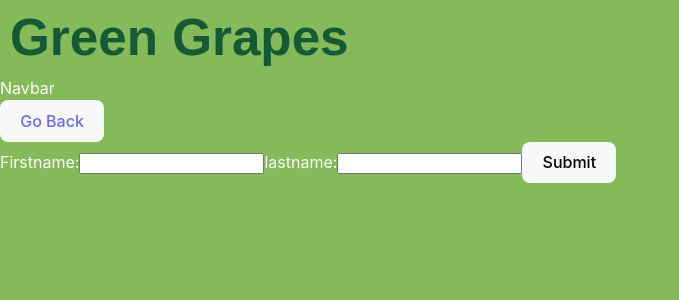
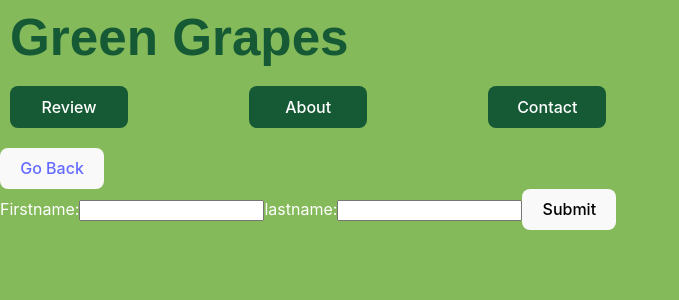
Before and after one commit to miravit/GreenGrapes_WineReviews, a React (Vite) app in the folder frontend/: page /review in a window 1280 px wide. Shown: the top 300 px of the page, without its empty margins (0-679 px from the left). Built offline with nearby package versions, Linux system fonts and the light colour scheme; no server answers; a web font is replaced by a local one.

Commit message:
feat : navigation buttons

```diff
--- a/frontend/src/Router.tsx
+++ b/frontend/src/Router.tsx
@@ -4,6 +4,8 @@ import { ReviewPage } from "./components/pages/ReviewPage";
 import { Feed } from "./components/pages/Feed";
 import { Layout } from "./components/pages/Layout";
 import GlobalStyles from "./assets/GlobalStyles";
+import ContactPage from "./components/pages/ContactPage";
+import AboutPage from "./components/pages/AboutPage";
 
 export const router = createBrowserRouter([
   {
@@ -18,6 +20,8 @@ export const router = createBrowserRouter([
       { path: "/", element: <HomePage></HomePage>, index: true },
       { path: "/", element: <Feed></Feed> },
       { path: "/review", element: <ReviewPage></ReviewPage> },
+      { path: "/about", element: <AboutPage></AboutPage> },
+      { path: "/contact", element: <ContactPage></ContactPage> },
     ],
   },
 ]);
--- /dev/null
+++ b/frontend/src/components/AboutSection.tsx
@@ -0,0 +1,7 @@
+import React from "react";
+
+export const AboutSection = () => {
+  return <div>AboutSection</div>;
+};
+
+export default AboutSection;
--- /dev/null
+++ b/frontend/src/components/ContactSection.tsx
@@ -0,0 +1,7 @@
+import React from "react";
+
+export const ContactSection = () => {
+  return <div>ContactSection</div>;
+};
+
+export default ContactSection;
--- /dev/null
+++ b/frontend/src/components/Navbar.tsx
@@ -0,0 +1,100 @@
+import { useState } from "react";
+import styled from "styled-components";
+import { theme } from "../themes/theme";
+import { useNavigate } from "react-router-dom";
+
+// Create a styled component for the container
+const Container = styled.div`
+  display: flex;
+  justify-content: space-between;
+  margin-top: 20px;
+  margin-bottom: 10px;
+`;
+
+const BaseButton = styled.button`
+  background-color: ${theme.buttonColor};
+  color: ${theme.buttonTextColor};
+  width: 118px;
+`;
+
+const HomeorReviewButton = styled(BaseButton)``;
+
+const AboutButton = styled(BaseButton)``;
+
+const ContactButton = styled(BaseButton)``;
+
+export const Navbar = () => {
+  const navigate = useNavigate();
+  const [changeReviewButton, setChangeReviewButton] = useState("Review");
+  const [changeContactButton, setChangeContactButton] = useState("Contact");
+  const [changeAboutButton, setChangeAboutButton] = useState("About");
+
+  // let location = useLocation().pathname;
+  // console.log(location);
+
+  const handleButtonClick = () => {
+    if (changeReviewButton === "Review") {
+      navigate("/review");
+      setChangeReviewButton("Home");
+      setChangeAboutButton("About");
+      setChangeContactButton("Contact");
+      return;
+    } else if (changeReviewButton === "Home") {
+      navigate("/");
+      setChangeReviewButton("Review");
+      return;
+    }
+    return;
+  };
+
+  const handleContactClick = () => {
+    if (changeContactButton === "Contact") {
+      navigate("/contact");
+      setChangeContactButton("Home");
+      setChangeAboutButton("About");
+      setChangeReviewButton("Review");
+      return;
+    } else if (changeContactButton === "Home") {
+      navigate("/");
+      setChangeContactButton("Contact");
+      return;
+    }
+    return;
+  };
+
+  const handleAboutClick = () => {
+    if (changeAboutButton === "About") {
+      navigate("/about");
+      setChangeAboutButton("Home");
+      setChangeReviewButton("Review");
+      setChangeContactButton("Contact");
+      return;
+    } else if (changeAboutButton === "Home") {
+      navigate("/");
+      setChangeAboutButton("About");
+
+      return;
+    }
+    return;
+  };
+
+  return (
+    <>
+      <Container>
+        <HomeorReviewButton onClick={handleButtonClick}>
+          {changeReviewButton}
+        </HomeorReviewButton>
+
+        <AboutButton onClick={handleAboutClick}>
+          {changeAboutButton}
+        </AboutButton>
+
+        <ContactButton onClick={handleContactClick}>
+          {changeContactButton}
+        </ContactButton>
+      </Container>
+    </>
+  );
+};
+
+export default Navbar;
--- a/frontend/src/components/NavbarReviewPage.tsx
+++ /dev/null
@@ -1,5 +0,0 @@
-export const NavbarReviewPage = () => {
-  return <div>Navbar</div>;
-};
-
-export default NavbarReviewPage;
--- /dev/null
+++ b/frontend/src/components/pages/AboutPage.tsx
@@ -0,0 +1,5 @@
+export const AboutPage = () => {
+  return <div>AboutPage</div>;
+};
+
+export default AboutPage;
--- /dev/null
+++ b/frontend/src/components/pages/ContactPage.tsx
@@ -0,0 +1,5 @@
+export const ContactPage = () => {
+  return <div>ContactPage</div>;
+};
+
+export default ContactPage;
--- a/frontend/src/components/pages/HomePage.tsx
+++ b/frontend/src/components/pages/HomePage.tsx
@@ -3,8 +3,11 @@ import { theme } from "../../themes/theme";
 import Searchbar from "../Searchbar";
 import ViewButtons from "../ViewButtons";
 import Feed from "./Feed";
-import { Link } from "react-router-dom";
+//import { Link } from "react-router-dom";
 import { BiPlusMedical } from "react-icons/bi";
+import AboutSection from "../AboutSection";
+import ContactSection from "../ContactSection";
+import { Link as ScrollLink, Element } from "react-scroll";
 
 const IconContainer = styled.div`
   .react-icon-plus {
@@ -27,12 +30,18 @@ export const HomePage = () => {
       <ButtonContainer>
         <ViewButtons />
         <IconContainer>
-          <Link to="/review">
+          <ScrollLink to="review" smooth={true} duration={500}>
             <BiPlusMedical className="react-icon-plus" />
-          </Link>
+          </ScrollLink>
         </IconContainer>
       </ButtonContainer>
       <Feed />
+      <Element name="about">
+        <AboutSection />
+      </Element>
+      <Element name="contact">
+        <ContactSection />
+      </Element>
     </>
   );
 };
--- a/frontend/src/components/pages/Layout.tsx
+++ b/frontend/src/components/pages/Layout.tsx
@@ -1,6 +1,7 @@
 import styled from "styled-components";
 import { Outlet } from "react-router";
 import { theme } from "../../themes/theme";
+import Navbar from "../Navbar";
 
 // Create a styled component for the container
 const Container = styled.div`
@@ -31,6 +32,7 @@ export const Layout = () => {
     <Container>
       <Header>
         <Heading className="custom-font">Green Grapes</Heading>
+        <Navbar></Navbar>
       </Header>
       <Main>
         <Outlet />
--- a/frontend/src/components/pages/ReviewPage.tsx
+++ b/frontend/src/components/pages/ReviewPage.tsx
@@ -8,7 +8,6 @@ import ConfirmReview from "../ConfirmReview";
 import { ReviewDispatchContext } from "../../contexts/ReviewDispatchContext";
 import { ActionType } from "../../reducers/ReviewsReducer";
 import { createNewReview } from "../../services/reviewApi";
-import NavbarReviewPage from "../NavbarReviewPage";
 
 export const ReviewPage = () => {
   const dispatch = useContext(ReviewDispatchContext);
@@ -83,7 +82,6 @@ export const ReviewPage = () => {
 
   return (
     <>
-      <NavbarReviewPage></NavbarReviewPage>
       <button>
         <Link to="/">Go Back</Link>
       </button>
```
